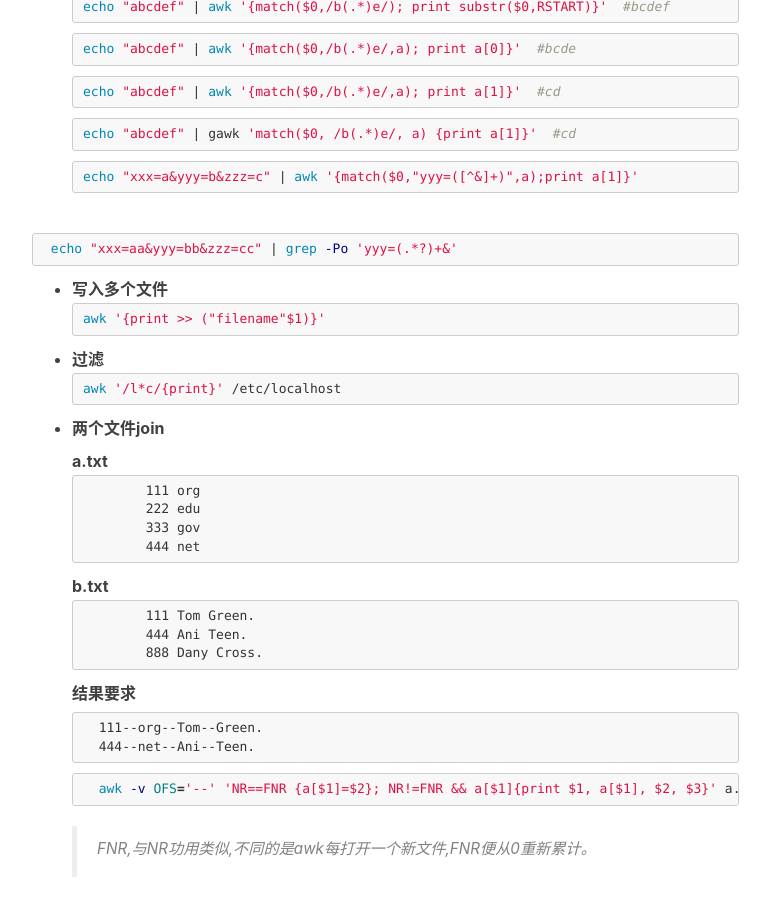
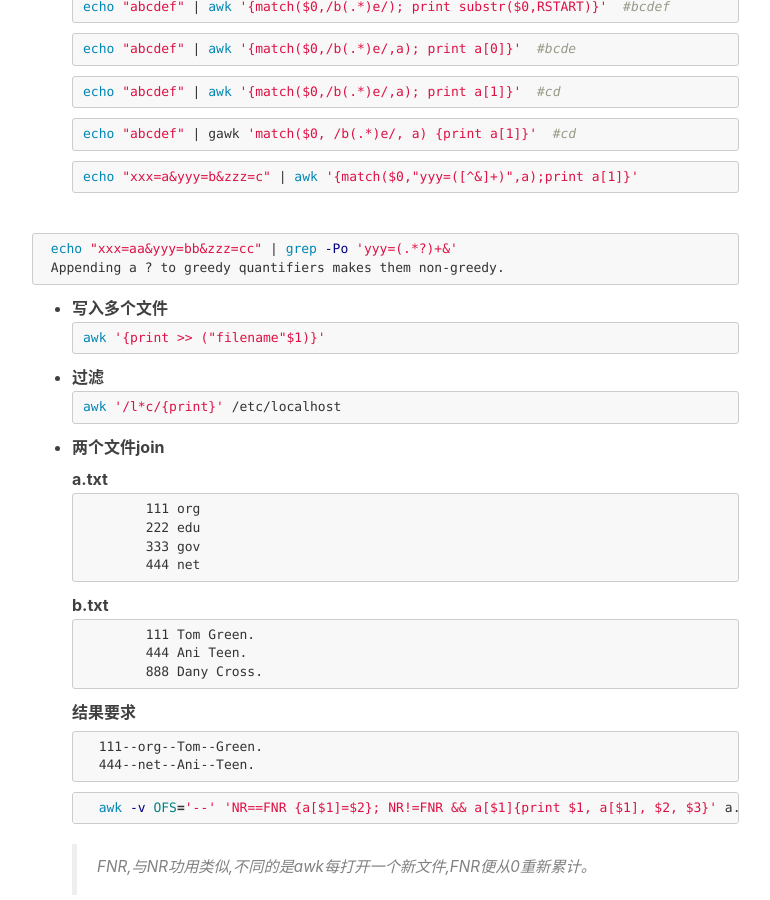
Before and after one commit to cddesire/cddesire.github.io, a Jekyll site: the page built from _posts/2017-05-14-awk-tricks.markdown, in a window 1280 px wide and 900 px high, scrolled down 3262 px. Shown: the whole window, without its empty margins (233-1003 px from the left). Built offline with Jekyll 4.4.1, drawn with Linux system fonts in a browser that asks for light colours; nearby versions of some CDN libraries; comment, search, counter and statistics services are not loaded.

Commit message:
Update 2017-05-14-awk-tricks.markdown

````diff
--- a/_posts/2017-05-14-awk-tricks.markdown
+++ b/_posts/2017-05-14-awk-tricks.markdown
@@ -182,6 +182,7 @@ echo "xxx=a&yyy=b&zzz=c" | awk '{match($0,"yyy=([^&]+)",a);print a[1]}'
 
 ``` shell
  echo "xxx=aa&yyy=bb&zzz=cc" | grep -Po 'yyy=(.*?)+&'
+ Appending a ? to greedy quantifiers makes them non-greedy.
 ```
 
 -	**写入多个文件**
````
